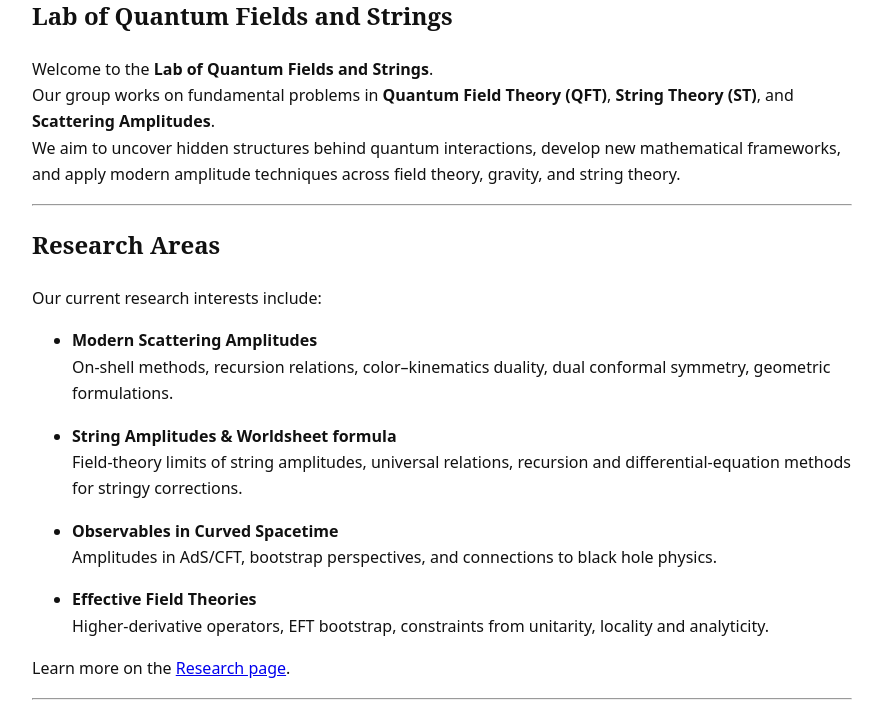
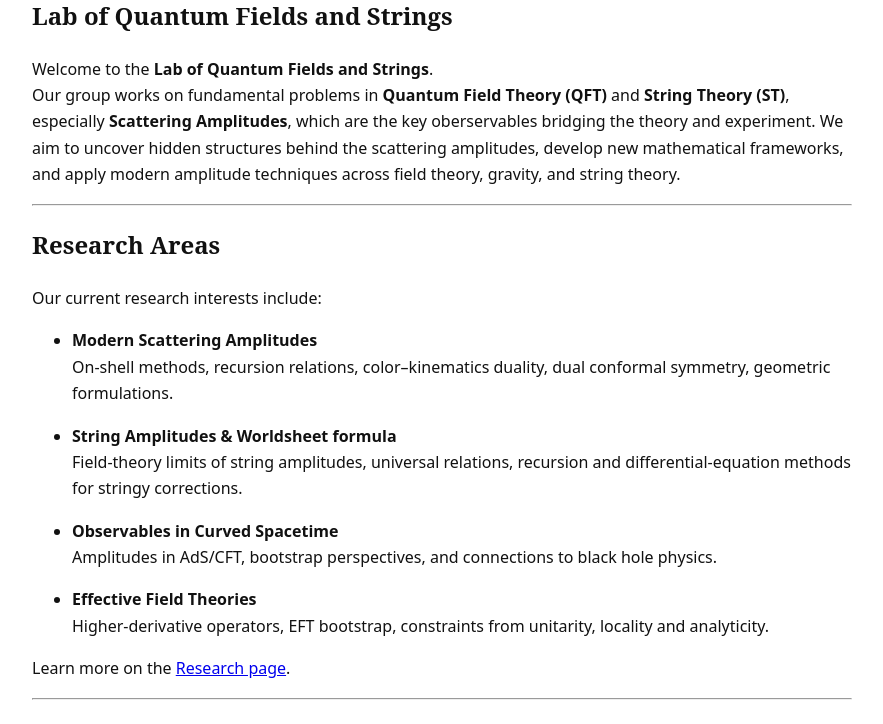
Before and after one commit to QuantumQ1/quantumq1.github.io, a Jekyll site: the page built from index.md, in a window 1280 px wide and 900 px high, scrolled down 497 px, cut to the strip 176-900 px from the top of the window. Shown: the whole strip, without its empty margins (198-1081 px from the left). Built offline with Jekyll 4.4.1, drawn with Linux system fonts in a browser that asks for light colours.

Commit message:
Update index.md

```diff
--- a/index.md
+++ b/index.md
@@ -17,8 +17,8 @@ title: Home
 # Lab of Quantum Fields and Strings
 
 Welcome to the **Lab of Quantum Fields and Strings**.
-Our group works on fundamental problems in **Quantum Field Theory (QFT)**, **String Theory (ST)**, and **Scattering Amplitudes**.
-We aim to uncover hidden structures behind quantum interactions, develop new mathematical frameworks, and apply modern amplitude techniques across field theory, gravity, and string theory.
+Our group works on fundamental problems in **Quantum Field Theory (QFT)** and **String Theory (ST)**, especially **Scattering Amplitudes**, which are the key oberservables bridging the theory and experiment.
+We aim to uncover hidden structures behind the scattering amplitudes, develop new mathematical frameworks, and apply modern amplitude techniques across field theory, gravity, and string theory.
 
 ---
 
```
